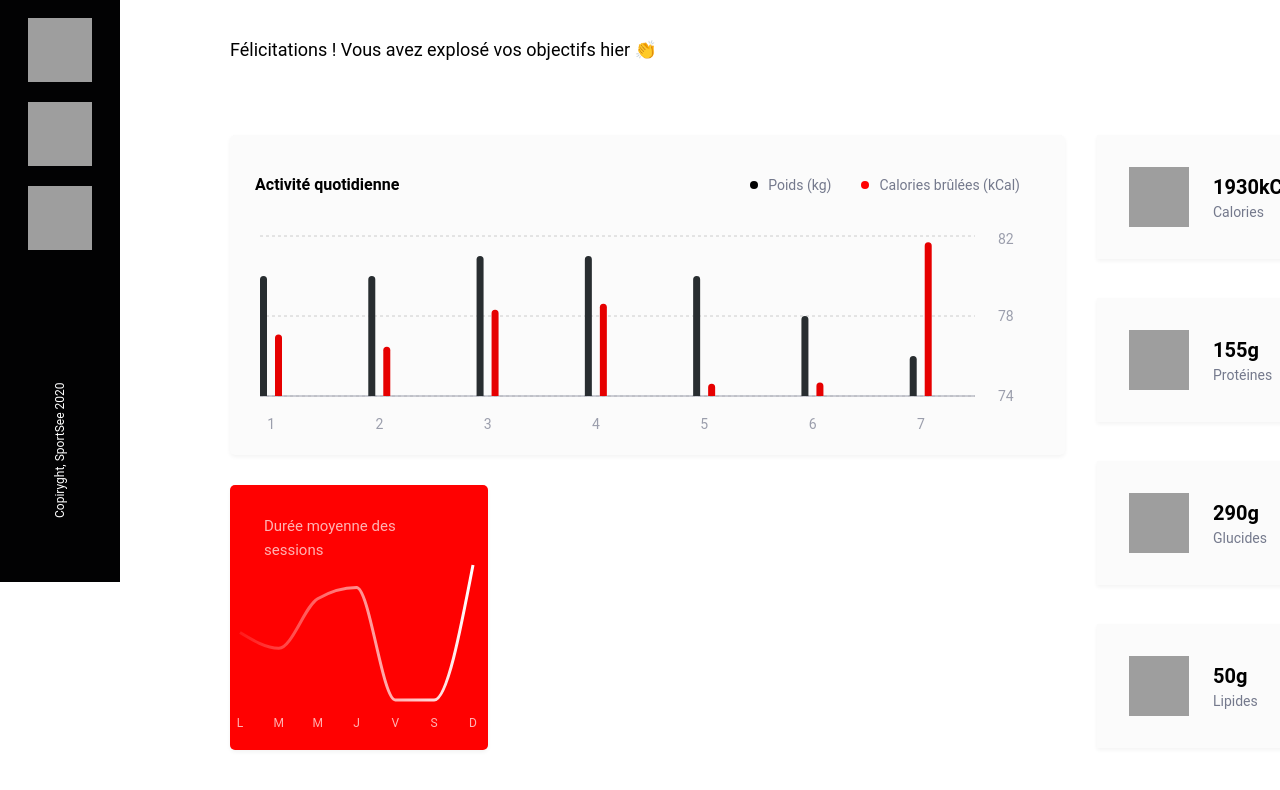
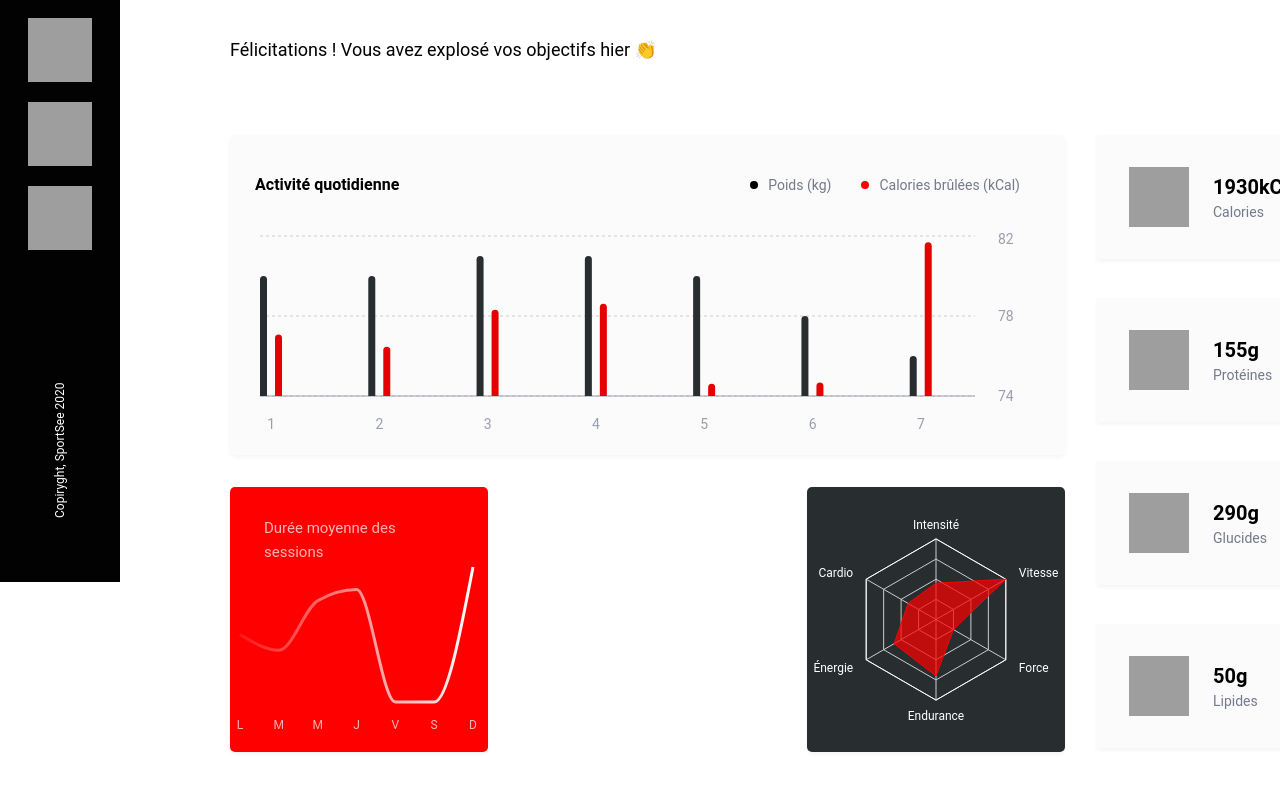
Before and after one commit to rockethelll/P12-SportSee, a React (Vite) app: page /profile/12 in a window 1280 px wide. Shown: the part 218-1008 px from the top of the page. Built offline with nearby package versions, Linux system fonts and the light colour scheme; grey boxes are pictures that could not be loaded.

Commit message:
add userRadarChart, fix size on UserAreeaChart when mouseover

```diff
--- a/src/components/ChartCard/ChartCard.jsx
+++ b/src/components/ChartCard/ChartCard.jsx
@@ -1,7 +1,9 @@
-import React from 'react';
-
-const ChartCard = ({ children }) => {
-  return <div className='wrapper-card'>{children}</div>;
+const ChartCard = ({ children, backgroundColor }) => {
+  return (
+    <div className='wrapper-card' style={{ backgroundColor: backgroundColor }}>
+      {children}
+    </div>
+  );
 };
 
 export default ChartCard;
--- a/src/components/ChartCard/_ChartCard.scss
+++ b/src/components/ChartCard/_ChartCard.scss
@@ -8,6 +8,5 @@
   flex-direction: column;
   justify-content: space-between;
   border-radius: 5px;
-  background-color: $red;
   box-shadow: $shadow;
 }
--- a/src/components/UserAreaChart/UserAreaChart.jsx
+++ b/src/components/UserAreaChart/UserAreaChart.jsx
@@ -83,15 +83,15 @@ const UserAreaChart = () => {
       <Rectangle
         fill='#000000'
         opacity={0.1}
-        x={x}
-        width={width + 48}
+        x={x - 10}
+        width={width}
         height={height + 200}
       />
     );
   };
 
   return (
-    <ChartCard>
+    <ChartCard backgroundColor='#ff0000'>
       <div className='sessions-title'>Durée moyenne des sessions</div>
       <ResponsiveContainer>
         <AreaChart
--- /dev/null
+++ b/src/components/UserRadarChart/UserRadarChart.jsx
@@ -0,0 +1,73 @@
+import { useEffect, useState } from 'react';
+import { useParams } from 'react-router';
+import {
+  PolarAngleAxis,
+  PolarGrid,
+  Radar,
+  RadarChart,
+  ResponsiveContainer,
+} from 'recharts';
+
+import ChartCard from '@/components/ChartCard/ChartCard';
+import getData from '@/services/api/getData';
+
+const UserRadarChart = () => {
+  const [data, setData] = useState([]);
+  const { id } = useParams();
+
+  useEffect(() => {
+    const fetchData = async () => {
+      const request = await getData('USER_PERFORMANCE', id);
+      const convertCategory = request?.data.map((item) => {
+        switch (item.kind) {
+          case 1:
+            return { ...item, kind: 'Cardio' };
+          case 2:
+            return { ...item, kind: 'Énergie' };
+          case 3:
+            return { ...item, kind: 'Endurance' };
+          case 4:
+            return { ...item, kind: 'Force' };
+          case 5:
+            return { ...item, kind: 'Vitesse' };
+          case 6:
+            return { ...item, kind: 'Intensité' };
+          default:
+            return { ...item };
+        }
+      });
+      // Reverse the array to display the radar chart in the right order
+      const reverseData = convertCategory.reverse();
+
+      setData(reverseData);
+    };
+    fetchData();
+  }, [id]);
+
+  return (
+    <ChartCard backgroundColor='#282D30'>
+      <ResponsiveContainer width='100%' height='100%'>
+        <RadarChart cx='50%' cy='50%' outerRadius='65%' data={data}>
+          <PolarGrid />
+          <PolarAngleAxis
+            dataKey='kind'
+            stroke='#fff'
+            fontSize={12}
+            tickLine={false}
+            tickMargin={30}
+            tickSize={15}
+            dy={5}
+          />
+          <Radar
+            dataKey='value'
+            stroke='#FF0101'
+            fill='#FF0101'
+            fillOpacity={0.7}
+          />
+        </RadarChart>
+      </ResponsiveContainer>
+    </ChartCard>
+  );
+};
+
+export default UserRadarChart;
--- a/src/index.scss
+++ b/src/index.scss
@@ -14,3 +14,4 @@
 @use '@/components/ui/Spinner/Spinner.scss' as *;
 @use '@/components/ChartCard/ChartCard.scss' as *;
 @use '@/components/UserAreaChart/UserAreaChart.scss' as *;
+@use '@/components/UserRadarChart/UserRadarChart.scss' as *;
--- a/src/pages/Profile/Profile.jsx
+++ b/src/pages/Profile/Profile.jsx
@@ -5,6 +5,7 @@ import UserAreaChart from '@/components/UserAreaChart/UserAreaChart';
 import UserBarChart from '@/components/UserBarChart/UserBarChart';
 import UserGreeting from '@/components/UserGreeting/UserGreeting';
 import UserInfoCard from '@/components/UserInfoCard/UserInfoCard';
+import UserRadarChart from '@/components/UserRadarChart/UserRadarChart';
 import getData from '@/services/api/getData';
 
 const Profile = () => {
@@ -25,7 +26,10 @@ const Profile = () => {
       <div className='container__graph'>
         <div className='container__graph-left'>
           <UserBarChart id={id} />
-          <UserAreaChart id={id} />
+          <div className='bottom-graph'>
+            <UserAreaChart id={id} />
+            <UserRadarChart id={id} />
+          </div>
         </div>
         <div className='container__graph-right'>
           <UserInfoCard
--- a/src/pages/Profile/_Profile.scss
+++ b/src/pages/Profile/_Profile.scss
@@ -17,4 +17,10 @@
     margin-right: 32px;
     height: 100%;
   }
+
+  .bottom-graph {
+    display: flex;
+    justify-content: space-between;
+    margin-top: 32px;
+  }
 }
```
Also changed, not shown: src/components/UserRadarChart/_UserRadarChart.scss (added).
